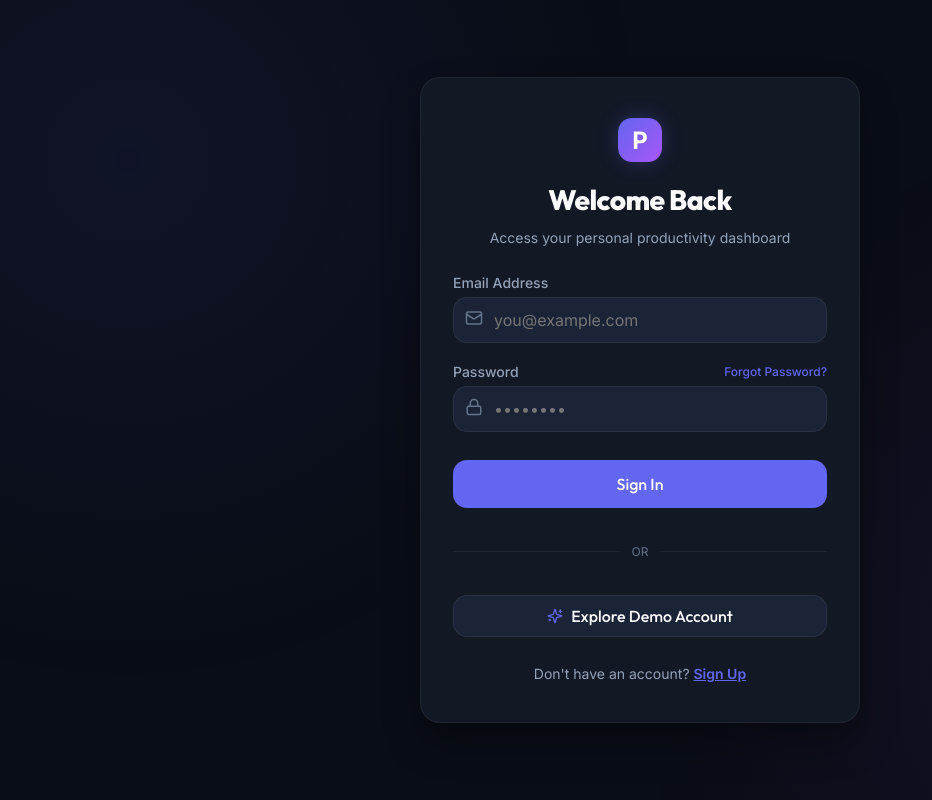
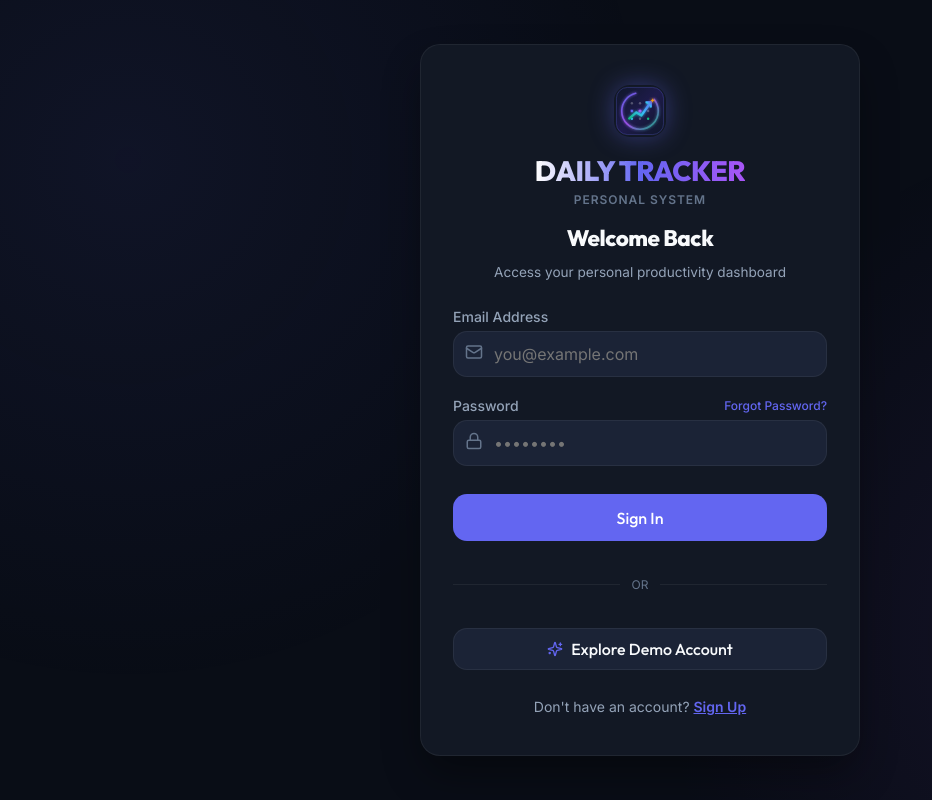
Before and after one commit to nagarjun012/Personal-Tracker, a React (Vite) app: page / in a window 1280 px wide. Shown: the whole page, without its empty margins (0-932 px from the left). Built offline with nearby package versions, Linux system fonts and the light colour scheme.

Commit message:
Rebrand application to DAILY TRACKER and add unique SVG emblem logo

```diff
--- a/index.html
+++ b/index.html
@@ -6,9 +6,9 @@
     <meta name="viewport" content="width=device-width, initial-scale=1.0" />
 
     <!-- SEO Meta Tags -->
-    <title>Aura Life OS — Personal Life Management & Productivity System</title>
-    <meta name="description" content="Aura Life OS is a premium, unified personal daily life tracking system. Plan your schedule, track habits, log focus hours, and review daily scores with your intelligent life coach." />
-    <meta name="keywords" content="aura life os, productivity, time tracker, habit planner, daily journal, mood logs, life coach" />
+    <title>DAILY TRACKER — Personal Life & Productivity System</title>
+    <meta name="description" content="DAILY TRACKER is a premium, unified personal daily life tracking system. Plan your schedule, track habits, log focus hours, and review daily scores with your intelligent life coach." />
+    <meta name="keywords" content="daily tracker, productivity, time tracker, habit planner, daily journal, mood logs, life coach" />
   </head>
   <body>
     <div id="root"></div>
--- a/src/App.jsx
+++ b/src/App.jsx
@@ -48,7 +48,7 @@ function MainAppContent() {
       }}>
         <div style={{ display: 'flex', flexDirection: 'column', alignItems: 'center', gap: '1rem' }}>
           <div className="skeleton" style={{ width: '40px', height: '40px', borderRadius: '50%' }} />
-          <span style={{ fontSize: '0.85rem', color: 'var(--text-tertiary)', fontWeight: 600 }}>Loading Aura Life OS...</span>
+          <span style={{ fontSize: '0.85rem', color: 'var(--text-tertiary)', fontWeight: 600 }}>Loading DAILY TRACKER...</span>
         </div>
       </div>
     );
--- a/src/components/ErrorBoundary.jsx
+++ b/src/components/ErrorBoundary.jsx
@@ -52,7 +52,7 @@ export default class ErrorBoundary extends React.Component {
             </div>
 
             <div>
-              <h2 style={{ fontSize: '1.5rem', fontWeight: 800 }}>Aura Life OS</h2>
+              <h2 style={{ fontSize: '1.5rem', fontWeight: 800 }}>DAILY TRACKER</h2>
               <p style={{ fontSize: '0.875rem', color: 'var(--text-secondary)', marginTop: '0.5rem' }}>
                 Application state refreshed. Click below to restore your session.
               </p>
--- a/src/components/Sidebar.jsx
+++ b/src/components/Sidebar.jsx
@@ -70,33 +70,31 @@ export default function Sidebar() {
           cursor: 'pointer'
         }}
       >
-        <div style={{
-          width: '36px',
-          height: '36px',
-          borderRadius: '12px',
-          background: 'linear-gradient(135deg, #6366f1, #a855f7, #ec4899)',
-          display: 'flex',
-          alignItems: 'center',
-          justifyContent: 'center',
-          color: '#ffffff',
-          boxShadow: '0 0 14px rgba(99, 102, 241, 0.4)'
-        }}>
-          <Zap size={20} fill="#ffffff" color="#ffffff" />
-        </div>
+        <img
+          src="/favicon.svg"
+          alt="DAILY TRACKER"
+          style={{
+            width: '38px',
+            height: '38px',
+            borderRadius: '12px',
+            boxShadow: '0 0 14px rgba(99, 102, 241, 0.4)'
+          }}
+        />
         <div style={{ display: 'flex', flexDirection: 'column' }}>
           <span style={{
             fontFamily: 'var(--font-heading)',
             fontWeight: 800,
-            fontSize: '1.25rem',
-            background: 'linear-gradient(90deg, var(--text-primary), var(--accent-primary))',
+            fontSize: '1.2rem',
+            background: 'linear-gradient(90deg, #ffffff, var(--accent-primary), var(--accent-purple))',
             WebkitBackgroundClip: 'text',
             WebkitTextFillColor: 'transparent',
-            lineHeight: 1.1
+            lineHeight: 1.1,
+            letterSpacing: '0.02em'
           }}>
-            Aura Life OS
+            DAILY TRACKER
           </span>
-          <span style={{ fontSize: '0.65rem', color: 'var(--text-tertiary)', fontWeight: 600, letterSpacing: '0.05em' }}>
-            PERSONAL EDITION
+          <span style={{ fontSize: '0.65rem', color: 'var(--text-tertiary)', fontWeight: 600, letterSpacing: '0.08em' }}>
+            PERSONAL SYSTEM
           </span>
         </div>
       </div>
--- a/src/pages/About.jsx
+++ b/src/pages/About.jsx
@@ -94,22 +94,27 @@ export default function About() {
         gap: '1.25rem',
         boxShadow: 'var(--shadow-md)'
       }}>
-        <div style={{
-          width: '72px',
-          height: '72px',
-          borderRadius: '20px',
-          background: 'linear-gradient(135deg, #6366f1, #a855f7, #ec4899)',
-          display: 'flex',
-          alignItems: 'center',
-          justifyContent: 'center',
-          boxShadow: '0 0 24px rgba(99, 102, 241, 0.4)'
-        }}>
-          <Zap size={38} color="#ffffff" />
-        </div>
+        <img
+          src="/favicon.svg"
+          alt="DAILY TRACKER"
+          style={{
+            width: '80px',
+            height: '80px',
+            borderRadius: '24px',
+            boxShadow: '0 0 28px rgba(99, 102, 241, 0.45)'
+          }}
+        />
 
         <div>
-          <h1 style={{ fontSize: '2.2rem', fontWeight: 800, fontFamily: 'var(--font-heading)' }}>
-            Aura Life OS
+          <h1 style={{
+            fontSize: '2.4rem',
+            fontWeight: 800,
+            fontFamily: 'var(--font-heading)',
+            background: 'linear-gradient(90deg, #ffffff, var(--accent-primary), var(--accent-purple))',
+            WebkitBackgroundClip: 'text',
+            WebkitTextFillColor: 'transparent'
+          }}>
+            DAILY TRACKER
           </h1>
           <p style={{ fontSize: '1rem', color: 'var(--text-secondary)', marginTop: '0.25rem', maxWidth: '600px' }}>
             Unified Personal Life Management, Habit Analytics & Focus System
@@ -173,7 +178,7 @@ export default function About() {
               NAGARJUN S S
             </h2>
             <p style={{ fontSize: '0.85rem', color: 'var(--text-secondary)', marginTop: '2px' }}>
-              Chief System Architect & Software Engineer • Aura Life OS
+              Chief System Architect & Software Engineer • DAILY TRACKER
             </p>
           </div>
         </div>
--- a/src/pages/Auth.jsx
+++ b/src/pages/Auth.jsx
@@ -131,25 +131,36 @@ export default function Auth() {
       }}>
         {/* Header Branding */}
         <div style={{ textAlign: 'center', display: 'flex', flexDirection: 'column', alignItems: 'center', gap: '0.75rem' }}>
-          <div style={{
-            width: '44px',
-            height: '44px',
-            borderRadius: 'var(--radius-md)',
-            background: 'linear-gradient(135deg, var(--accent-primary), var(--accent-purple))',
-            display: 'flex',
-            alignItems: 'center',
-            justifyContent: 'center',
-            color: '#ffffff',
-            fontWeight: 'bold',
-            fontSize: '1.5rem',
-            boxShadow: '0 0 20px rgba(99, 102, 241, 0.3)'
-          }}>
-            P
+          <img
+            src="/favicon.svg"
+            alt="DAILY TRACKER"
+            style={{
+              width: '52px',
+              height: '52px',
+              borderRadius: '16px',
+              boxShadow: '0 0 24px rgba(99, 102, 241, 0.4)'
+            }}
+          />
+          <div>
+            <h1 style={{
+              fontSize: '1.75rem',
+              fontWeight: 800,
+              fontFamily: 'var(--font-heading)',
+              background: 'linear-gradient(90deg, #ffffff, var(--accent-primary), var(--accent-purple))',
+              WebkitBackgroundClip: 'text',
+              WebkitTextFillColor: 'transparent',
+              marginTop: '0.25rem'
+            }}>
+              DAILY TRACKER
+            </h1>
+            <span style={{ fontSize: '0.75rem', color: 'var(--text-tertiary)', fontWeight: 600, letterSpacing: '0.08em' }}>
+              PERSONAL SYSTEM
+            </span>
           </div>
-          <h2 style={{ fontSize: '1.75rem', fontWeight: 800, marginTop: '0.5rem' }}>
+          <h2 style={{ fontSize: '1.4rem', fontWeight: 800, marginTop: '0.25rem' }}>
             {isLogin ? 'Welcome Back' : 'Create Account'}
           </h2>
-          <p style={{ fontSize: '0.875rem', color: 'var(--text-secondary)' }}>
+          <p style={{ fontSize: '0.85rem', color: 'var(--text-secondary)' }}>
             {isLogin ? 'Access your personal productivity dashboard' : 'Start your holistic self-improvement journey'}
           </p>
         </div>
```
Also changed, not shown: public/favicon.svg, 1 other file (tests, documents, lock files or other folders).
